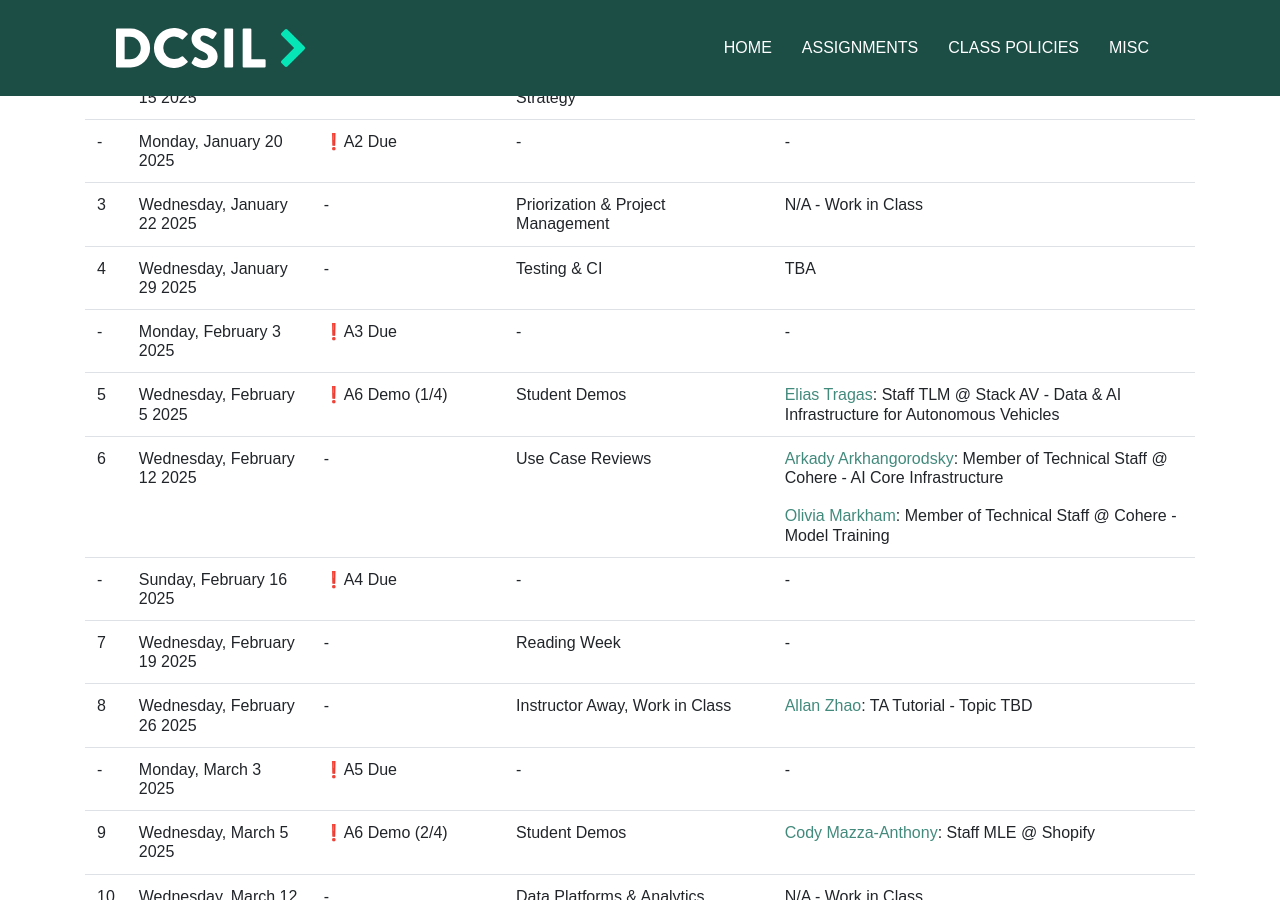
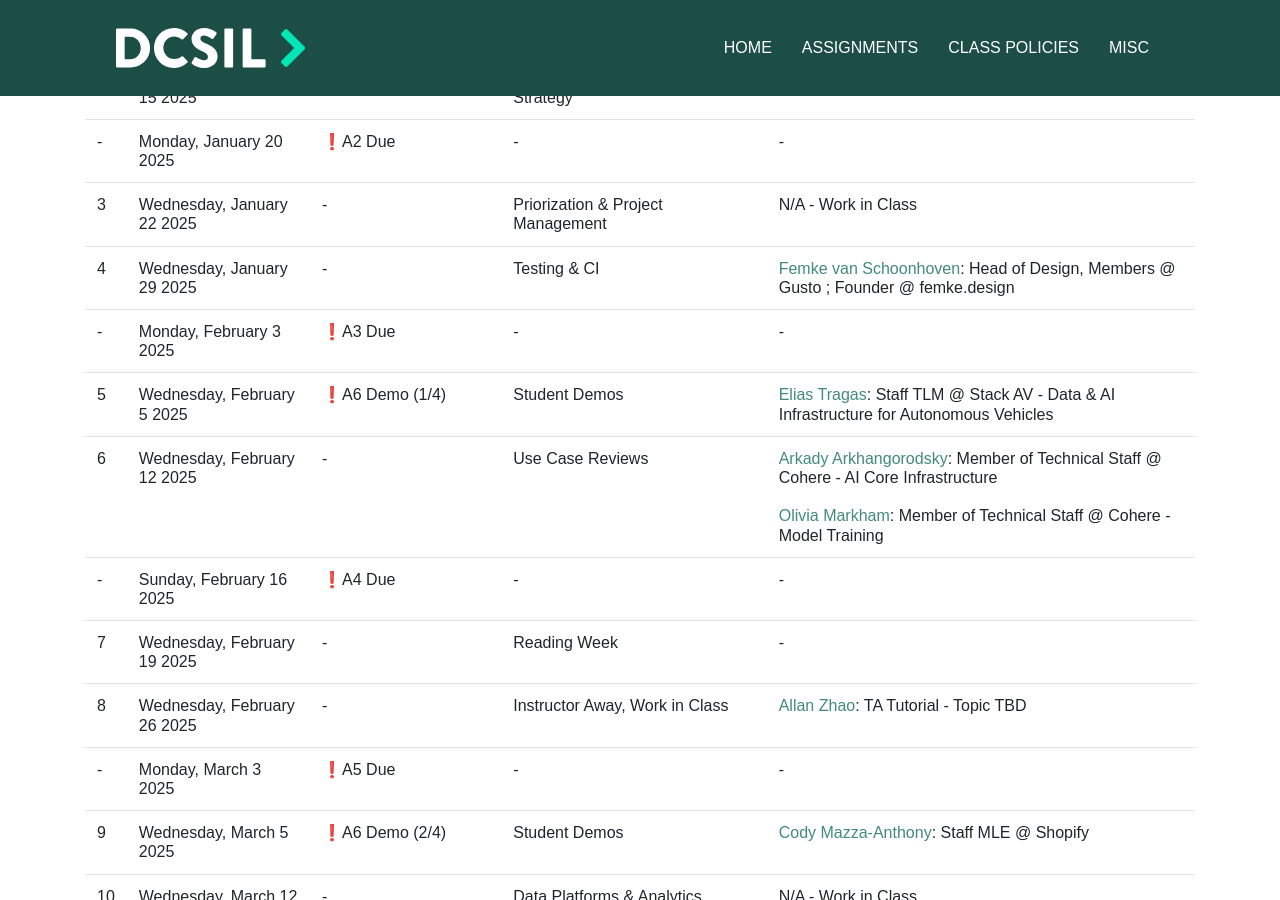
Before and after one commit to dcsil/CSC491, a Jekyll site: the page built from other_pages/schedule.md, in a window 1280 px wide and 900 px high, scrolled down 458 px. Built offline with Jekyll 4.4.1, drawn with Linux system fonts in a browser that asks for light colours; our own code applies the rules of GitHub Pages for plain Markdown files.

Commit message:
add femke

```diff
--- a/other_pages/schedule.md
+++ b/other_pages/schedule.md
@@ -11,7 +11,7 @@ This is a class schedule indicating what we aim to do each week and the recommen
 | 2 | Wednesday, January 15 2025   | - | Technical Decision Making & Strategy | [Nayeem Zen](https://ca.linkedin.com/in/nayeemzen): Co-founder & CTO @ [Pluto](https://www.getpluto.com/) |
 | - | Monday, January 20 2025   | ❗A2 Due | - | - |
 | 3 | Wednesday, January 22 2025   | - | Priorization & Project Management | N/A - Work in Class |
-| 4 | Wednesday, January 29 2025   | - | Testing & CI | TBA |
+| 4 | Wednesday, January 29 2025   | - | Testing & CI | [Femke van Schoonhoven](https://www.femke.design/): Head of Design, Members @ Gusto ; Founder @ femke.design |
 | - | Monday, February 3 2025   | ❗A3 Due | - | - |
 | 5 | Wednesday, February 5 2025  | ❗A6 Demo (1/4) | Student Demos | [Elias Tragas](https://www.linkedin.com/in/elias-tragas-a5642163): Staff TLM @ Stack AV - Data & AI Infrastructure for Autonomous Vehicles |
 | 6 | Wednesday, February 12 2025  | - | Use Case Reviews | [Arkady Arkhangorodsky](https://ca.linkedin.com/in/arkadyark): Member of Technical Staff @ Cohere - AI Core Infrastructure <br><br>[Olivia Markham](https://www.linkedin.com/in/omarkham/): Member of Technical Staff @ Cohere - Model Training|
```
